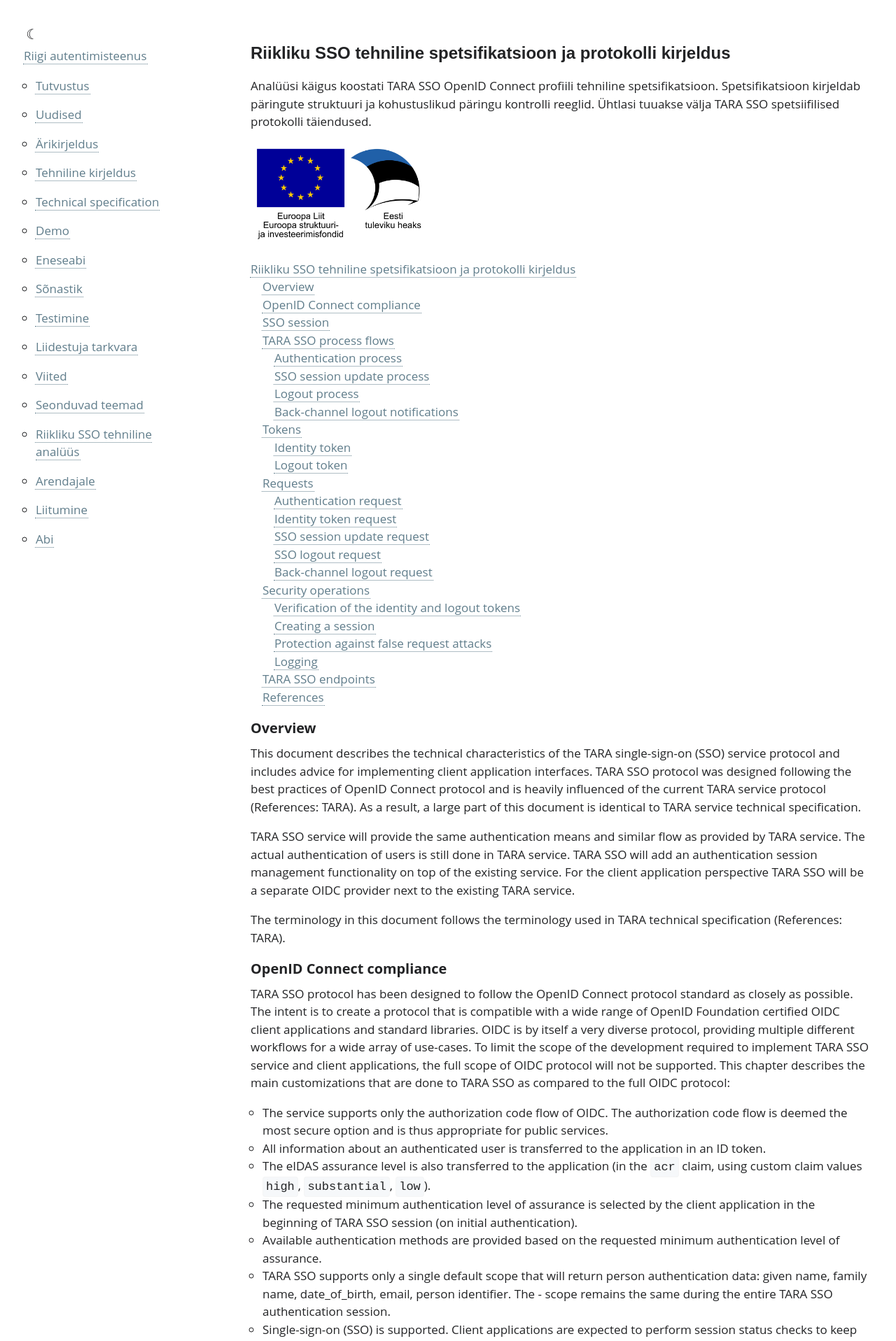
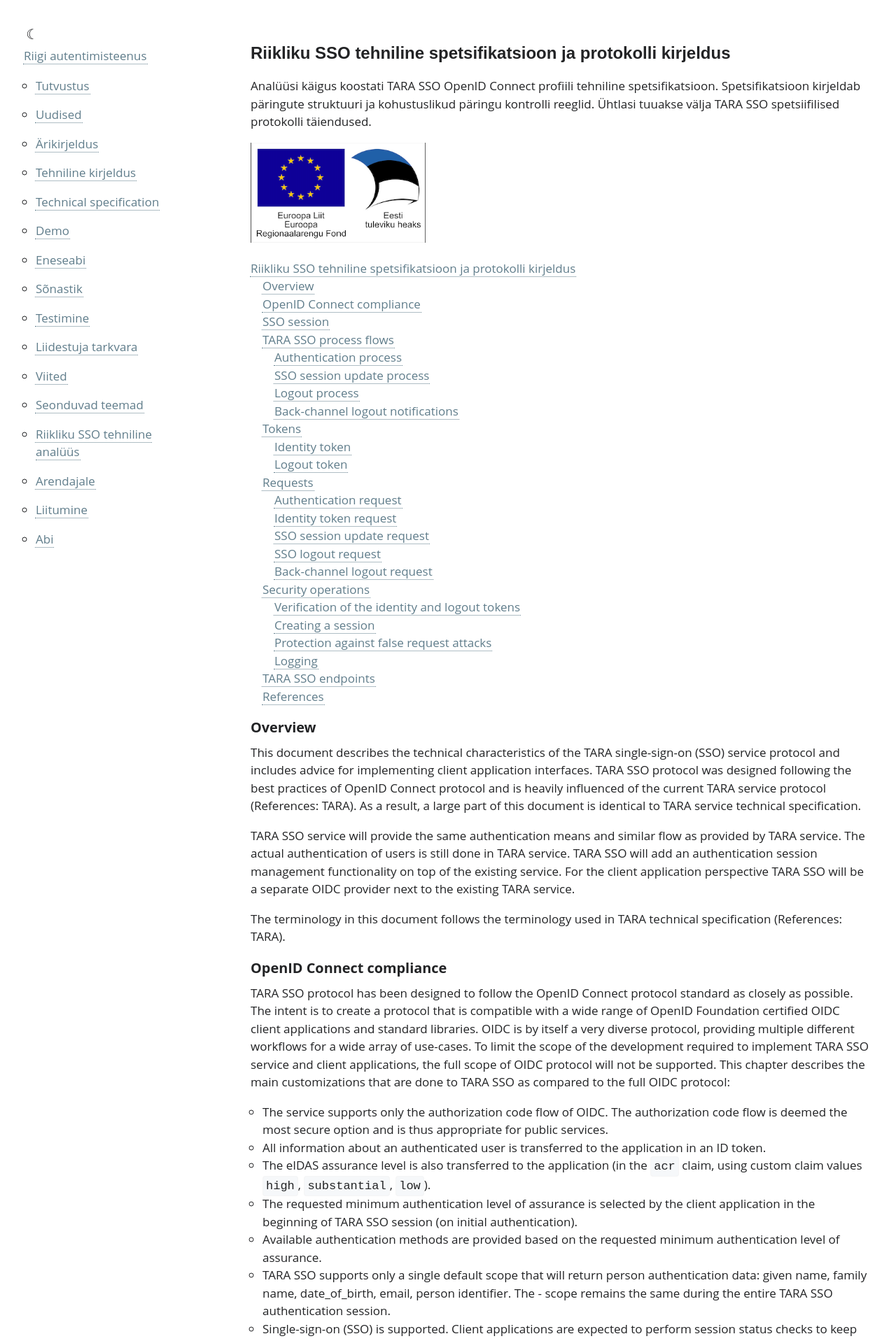
Before and after one commit to e-gov/TARA-Doku, a Jekyll site: the page built from SSO tehniline spetsifikatsioon.md, in a window 1280 px wide. Shown: the top 1917 px of the page at 70% size. Built offline with Jekyll 4.4.1, drawn with Linux system fonts in a browser that asks for light colours; our own code applies the rules of GitHub Pages for plain Markdown files.

Commit message:
Update SSO tehniline spetsifikatsioon.md

```diff
--- a/SSO tehniline spetsifikatsioon.md
+++ b/SSO tehniline spetsifikatsioon.md
@@ -7,7 +7,7 @@ permalink: SSO tehniline spetsifikatsioon
 Analüüsi käigus koostati TARA SSO OpenID Connect profiili tehniline spetsifikatsioon. Spetsifikatsioon kirjeldab päringute struktuuri ja kohustuslikud päringu kontrolli reeglid.
 Ühtlasi tuuakse välja TARA SSO spetsiifilised protokolli täiendused.
 
-<p style='text-align:left;'><img src='img/EL_logo.jpg' style='width:250px'></p>
+<p style='text-align:left;'><img src='img/sf_logo.png' style='width:250px'></p>
 
 - TOC
 {:toc}
```
